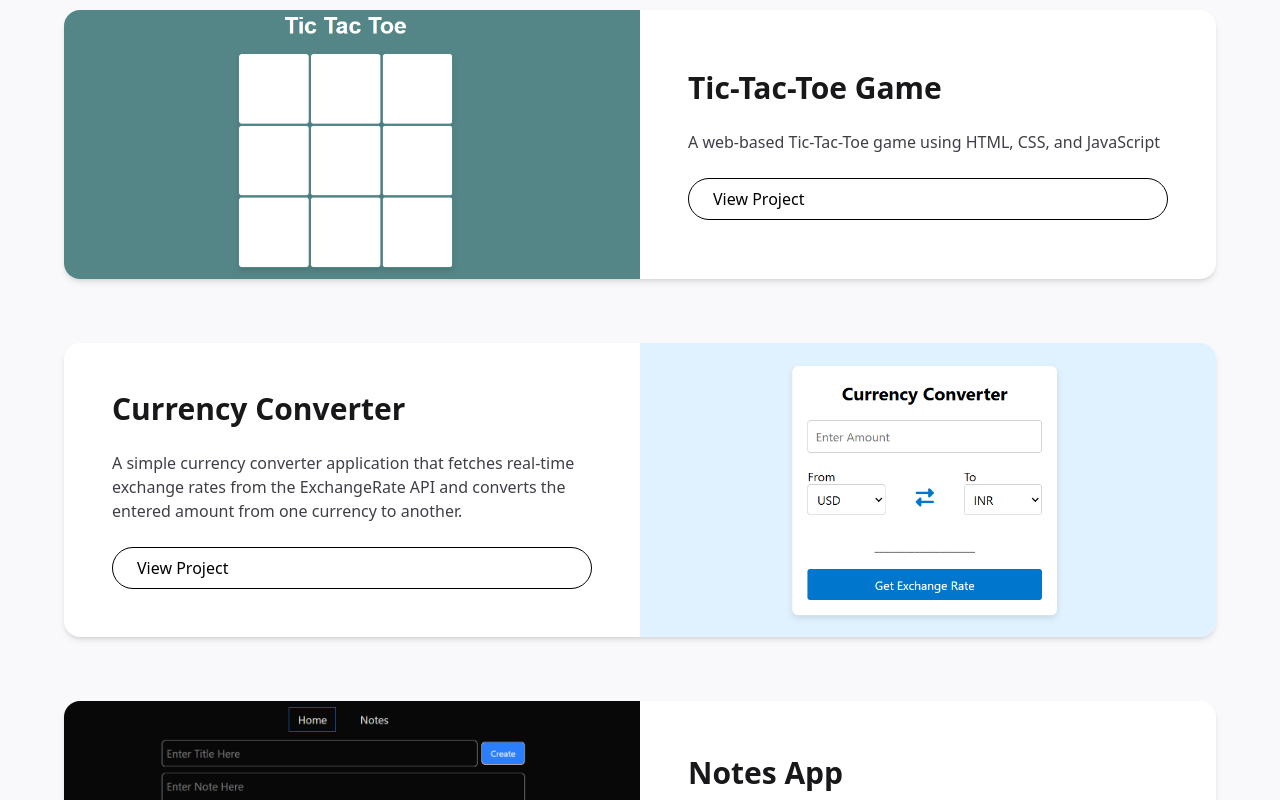
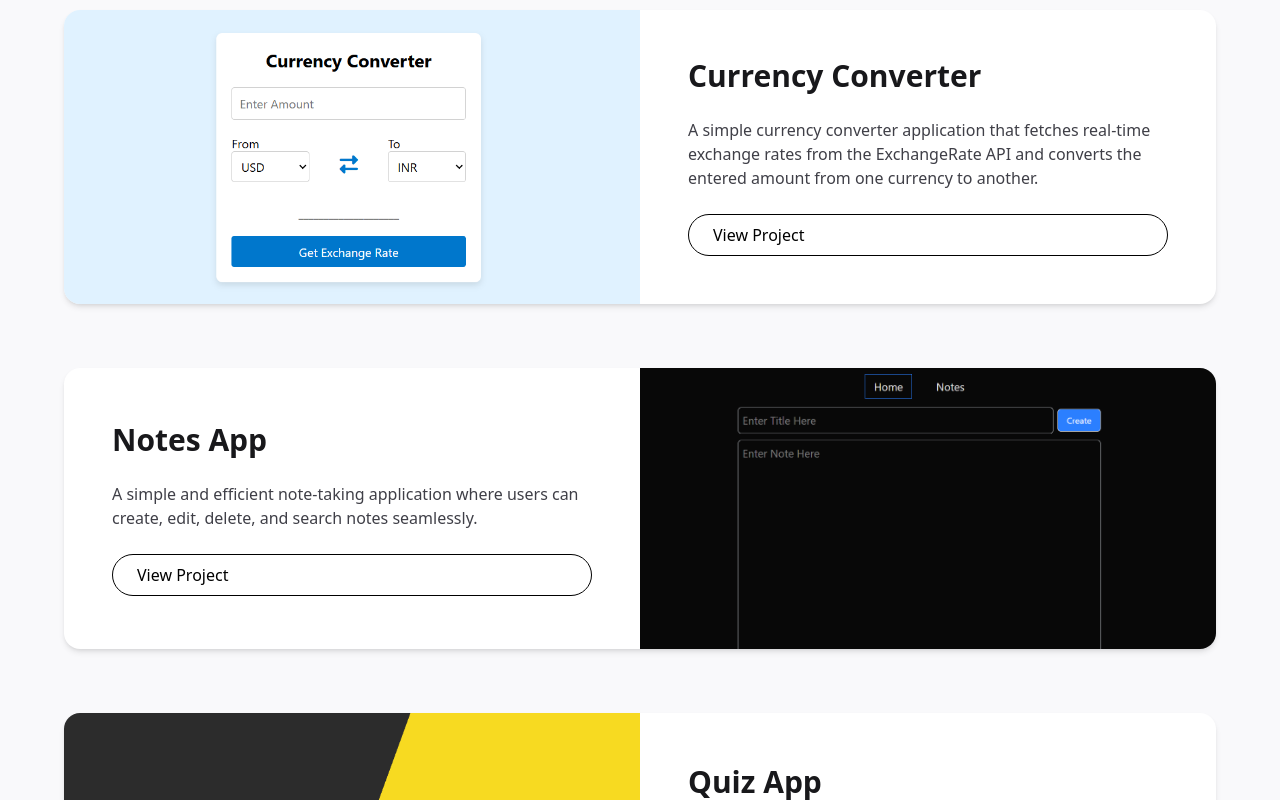
Before and after one commit to xAvi2050/Avi-Portfolio, a React (Vite) app: page / in a window 1280 px wide. Shown: the part 1620-2420 px from the top of the page. Built offline with nearby package versions, Linux system fonts and the light colour scheme.

Commit message:
update: added new project to portfolio

```diff
--- a/src/sections/Projects.jsx
+++ b/src/sections/Projects.jsx
@@ -1,15 +1,9 @@
 import { motion } from 'framer-motion';
-import TicTacToeImg from '../assets/Tic_Tac_Toe.png';
 import CurrencyConverterImg from '../assets/Currency_Converter.png';
 import NotesAppImg from '../assets/Notes_App.png';
+import QuizAppImg from '../assets/QuizAppImg.png';
 
 const projects = [
-  {
-    title: 'Tic-Tac-Toe Game',
-    description: 'A web-based Tic-Tac-Toe game using HTML, CSS, and JavaScript',
-    image: TicTacToeImg,
-    link: 'https://xavi2050.github.io/Tic-Tac-Toe/',
-  },
   {
     title: 'Currency Converter',
     description: 'A simple currency converter application that fetches real-time exchange rates from the ExchangeRate API and converts the entered amount from one currency to another.',
@@ -21,6 +15,12 @@ const projects = [
     description: 'A simple and efficient note-taking application where users can create, edit, delete, and search notes seamlessly.',
     image: NotesAppImg,
     link: 'https://notes-app007.vercel.app/',
+  },
+  {
+    title: 'Quiz App',
+    description: 'Built a dynamic quiz application using React.js with question navigation, answer selection, and score tracking',
+    image: QuizAppImg,
+    link: 'https://quiz-js-swart.vercel.app/',
   },
 ];
 
```
Also changed, not shown: src/assets/QuizAppImg.png (added), src/assets/Tic_Tac_Toe.png (deleted).
